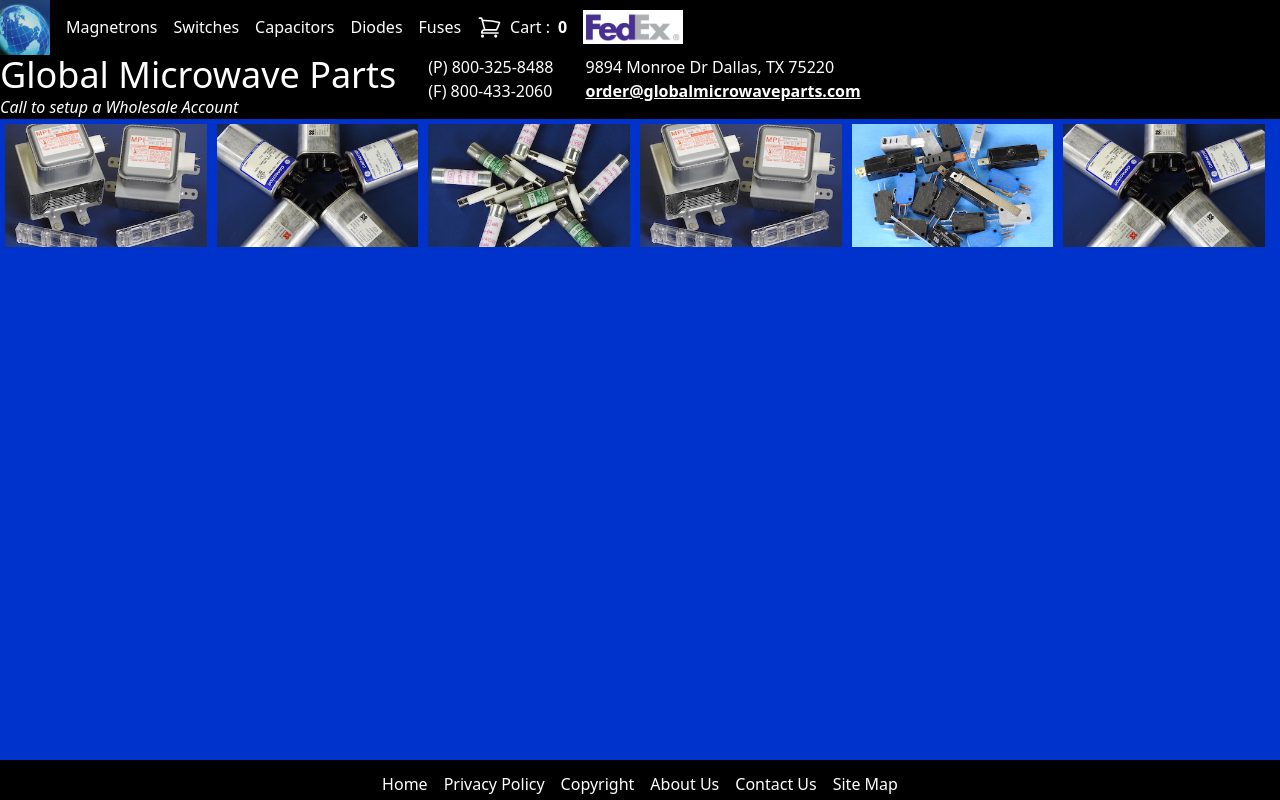
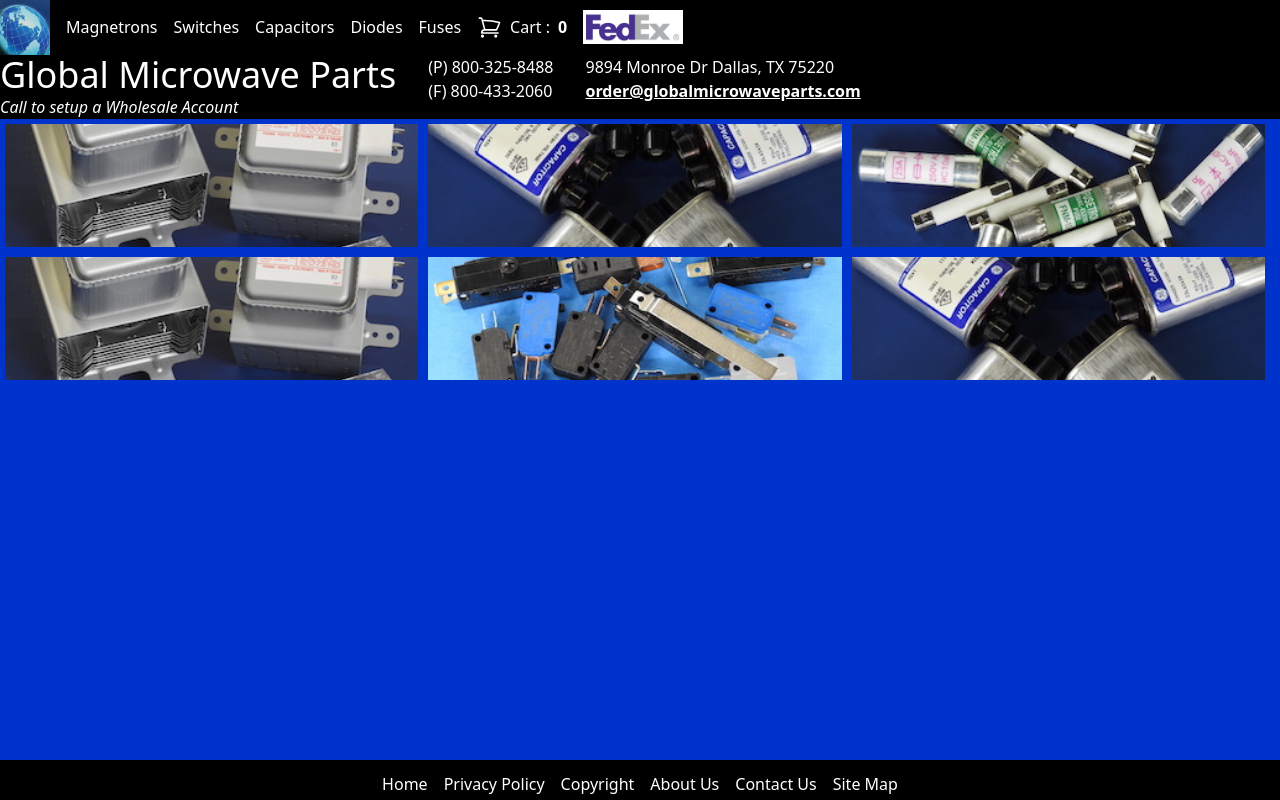
Before and after one commit to thunderdragonshoujo/gmp, a Next.js app: page / in a window 1280 px wide. Shown: the top 800 px of the page. Built offline with nearby package versions, Linux system fonts and the light colour scheme.

Commit message:
Update MainFlex.css
changed divisor for image height - experimental

```diff
--- a/src/app/MainFlex.css
+++ b/src/app/MainFlex.css
@@ -9,7 +9,7 @@
 .main-grid li {
   list-style: none;
   position: relative;
-  flex: 0 0 calc(100% / 6 - 10px); /* Fixed width for 6 items per row, minus gap */
+  flex: 0 0 calc(100% / 3 - 10px); /* Fixed width for 6 items per row, minus gap */
   height: calc((100vh - 60px) / 6); /* Fixed height for 6 items per column */
 }
 
```
